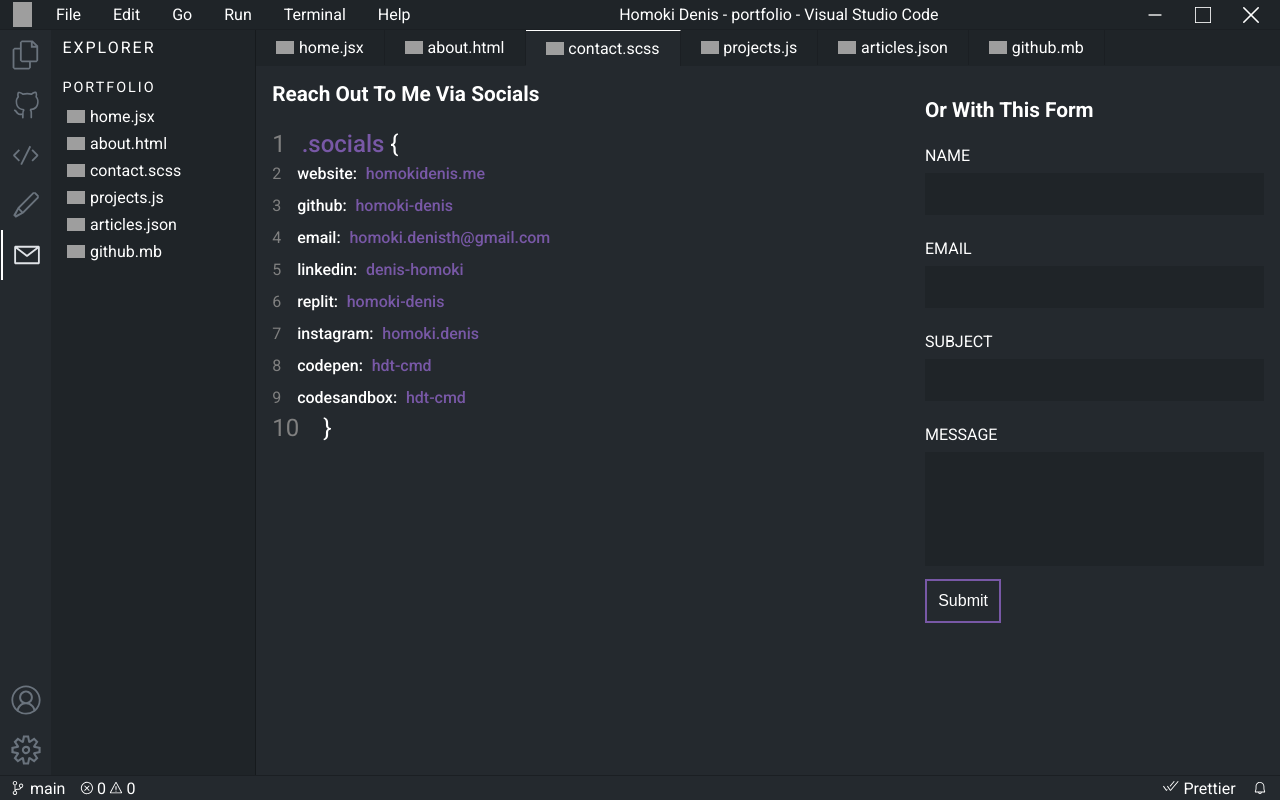
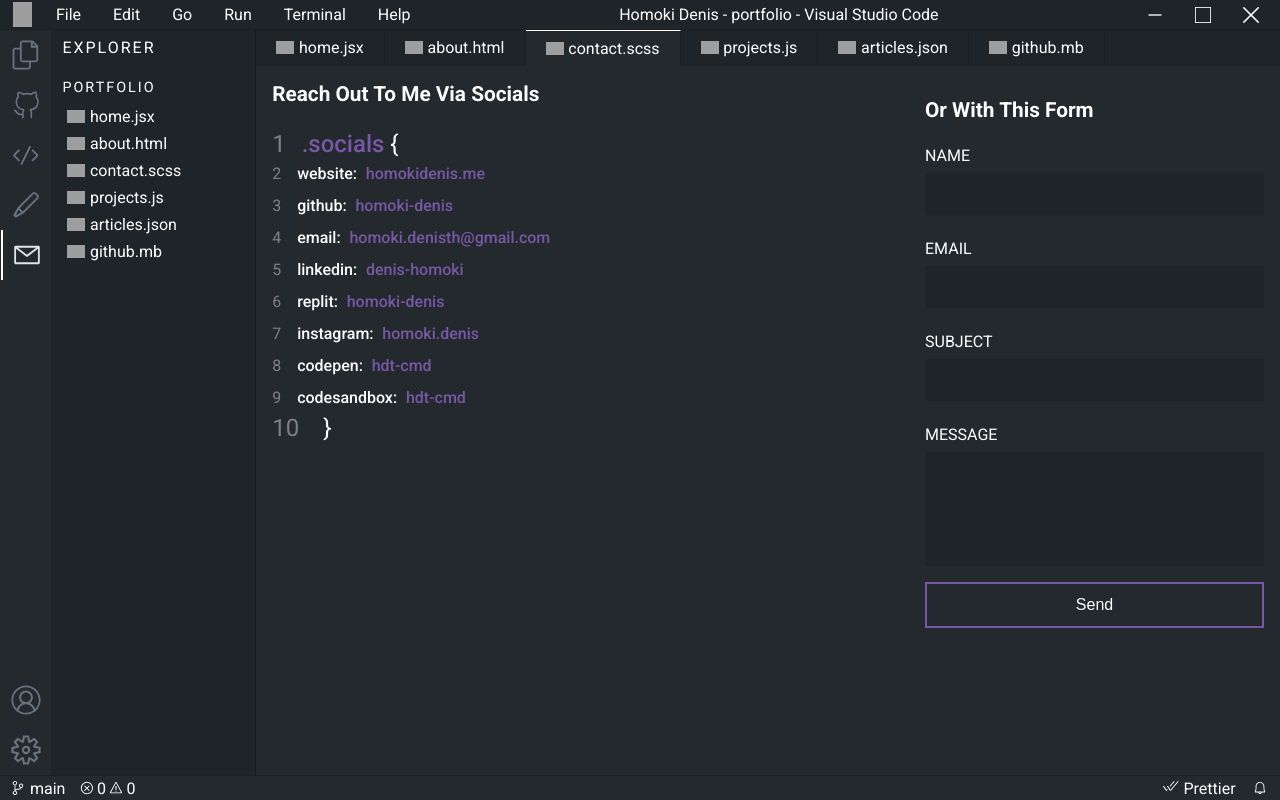
Before and after one commit to homoki-denis/Portfolio, a React (Vite) app: page /contact in a window 1280 px wide. Built offline with nearby package versions, Linux system fonts and the light colour scheme; grey boxes are pictures that could not be loaded.

Commit message:
added contact form

```diff
--- a/package.json
+++ b/package.json
@@ -12,6 +12,7 @@
     "@fortawesome/fontawesome-svg-core": "^6.1.2",
     "@fortawesome/free-solid-svg-icons": "^6.1.2",
     "@fortawesome/react-fontawesome": "^0.2.0",
+    "emailjs-com": "^3.2.0",
     "react": "^18.2.0",
     "react-dom": "^18.2.0",
     "react-router-dom": "^6.3.0",
--- a/src/pages/Articles.jsx
+++ b/src/pages/Articles.jsx
@@ -4,7 +4,7 @@
 function Articles() {
   const cards = card.map((item) => {
     return (
-      <a href={item.link}>
+      <a target="_blank" href={item.link}>
         <div className="article-card">
           <img src={item.img_card} alt="img" />
           <h2 className="article-header">{item.card_title}</h2>
--- a/src/pages/Contact.jsx
+++ b/src/pages/Contact.jsx
@@ -1,6 +1,30 @@
-import React from "react";
+import React, { useRef } from "react";
+import emailjs from "emailjs-com";
 
 function Contact() {
+  const form = useRef();
+
+  const sendEmail = (e) => {
+    e.preventDefault();
+
+    emailjs
+      .sendForm(
+        "service_vqsdrfd",
+        "template_1fblirf",
+        form.current,
+        "jxpw2CnPUiYiDcEPV"
+      )
+      .then(
+        (result) => {
+          console.log(result.text);
+        },
+        (error) => {
+          console.log(error.text);
+        }
+      );
+    e.target.reset();
+  };
+
   return (
     <div className="contact">
       <div className="contact-container">
@@ -24,14 +48,14 @@
             </p>
             <p className="contact-line">
               github:{" "}
-              <a href="https://github.com/homoki-denis">
+              <a href="https://github.com/homoki-denis" target="_blank">
                 {" "}
                 <span className="contact-name">homoki-denis</span>
               </a>{" "}
             </p>
             <p className="contact-line">
               email:{" "}
-              <a href="mailto:homoki.denisth@gmail.com">
+              <a href="mailto:homoki.denisth@gmail.com" target="_blank">
                 {" "}
                 <span className="contact-name">homoki.denisth@gmail.com</span>
               </a>{" "}
@@ -39,14 +63,17 @@
 
             <p className="contact-line">
               linkedin:{" "}
-              <a href="https://www.linkedin.com/in/denis-homoki-941180223/">
+              <a
+                href="https://www.linkedin.com/in/denis-homoki-941180223/"
+                target="_blank"
+              >
                 {" "}
                 <span className="contact-name">denis-homoki</span>
               </a>{" "}
             </p>
             <p className="contact-line">
               replit:{" "}
-              <a href="https://replit.com/@homoki-denis">
+              <a href="https://replit.com/@homoki-denis" target="_blank">
                 {" "}
                 <span className="contact-name">homoki-denis</span>
               </a>{" "}
@@ -54,21 +81,21 @@
 
             <p className="contact-line">
               instagram:{" "}
-              <a href="https://www.instagram.com/homoki.denis/">
+              <a href="https://www.instagram.com/homoki.denis/" target="_blank">
                 {" "}
                 <span className="contact-name">homoki.denis</span>
               </a>{" "}
             </p>
             <p className="contact-line">
               codepen:{" "}
-              <a href="https://codepen.io/hdt-cmd">
+              <a href="https://codepen.io/hdt-cmd" target="_blank">
                 {" "}
                 <span className="contact-name">hdt-cmd</span>
               </a>{" "}
             </p>
             <p className="contact-line">
               codesandbox:{" "}
-              <a href="https://codesandbox.io/u/hdt-cmd">
+              <a href="https://codesandbox.io/u/hdt-cmd" target="_blank">
                 {" "}
                 <span className="contact-name">hdt-cmd</span>
               </a>{" "}
@@ -80,24 +107,28 @@
           <div>
             <h1>Or With This Form</h1>
           </div>
-          <form className="form-container">
+          <form ref={form} onSubmit={sendEmail} className="form-container">
             <div className="form-header">
               <div>
                 <p>NAME</p>
-                <input type="text" className="mg-l" />
+                <input type="text" className="mg-l" name="name" />
               </div>
               <div>
                 <p>EMAIL</p>
-                <input type="email" />
+                <input type="email" name="email" />
               </div>
             </div>
             <div className="form-footer">
               <p>SUBJECT</p>
-              <input type="text" />
+              <input type="text" name="subject" />
               <p>MESSAGE</p>
-              <textarea name="" id="" cols="30" rows="5"></textarea>
+              <textarea id="" cols="30" rows="5" name="message"></textarea>
             </div>
-            <button className="secondary-button">Submit</button>
+            <input
+              type="submit"
+              value="Send"
+              className="secondary-button contact-btn"
+            />
           </form>
         </div>
       </div>
--- a/src/pages/Github.jsx
+++ b/src/pages/Github.jsx
@@ -9,7 +9,7 @@
         <div className="github-card-subtitle">{item.card_desc}</div>
       </div>
       <div className="github-links">
-        <a href={item.source_code}>
+        <a href={item.source_code} target="_blank">
           <svg
             width="20"
             height="20"
@@ -21,7 +21,7 @@
             <path d="M21.035 5.257c.91 1.092 1.364 2.366 1.364 3.822 0 5.277-3.002 6.824-5.823 7.279.364.637.455 1.365.455 2.093v3.73c0 .455-.273.728-.637.728a.718.718 0 01-.728-.728v-3.73a2.497 2.497 0 00-.728-2.093l.455-1.183c2.821-.364 5.733-1.274 5.733-6.187 0-1.183-.455-2.275-1.274-3.185l-.182-.727a4.04 4.04 0 00.09-2.73c-.454.09-1.364.273-2.91 1.365l-.547.09a13.307 13.307 0 00-6.55 0l-.547-.09C7.57 2.71 6.66 2.437 6.204 2.437c-.273.91-.273 1.91.09 2.73l-.181.727c-.91.91-1.365 2.093-1.365 3.185 0 4.822 2.73 5.823 5.732 6.187l.364 1.183c-.546.546-.819 1.274-.728 2.002v3.821a.718.718 0 01-.728.728.718.718 0 01-.728-.728V20.18c-3.002.637-4.185-.91-5.095-2.092-.455-.546-.819-1.001-1.274-1.092-.09-.091-.364-.455-.273-.819.091-.364.455-.637.82-.455.91.182 1.455.91 2 1.547.82 1.092 1.639 2.092 4.095 1.547v-.364c-.09-.728.091-1.456.455-2.093-2.73-.546-5.914-2.093-5.914-7.279 0-1.456.455-2.73 1.365-3.822-.273-1.273-.182-2.638.273-3.73l.455-.364C5.749 1.073 7.023.8 9.66 2.437a13.673 13.673 0 016.642 0C18.851.708 20.216.98 20.398 1.072l.455.364c.455 1.274.546 2.548.182 3.821z"></path>
           </svg>
         </a>
-        <a href={item.live_demo}>
+        <a href={item.live_demo} target="_blank">
           <svg
             aria-hidden="true"
             viewBox="0 0 16 16"
--- a/src/pages/Home.jsx
+++ b/src/pages/Home.jsx
@@ -14,7 +14,9 @@
           <Link to="projects">
             <button className="primary-button">View Work</button>
           </Link>
-          <button className="secondary-button">Contact Me</button>
+          <Link to="contact">
+            <button className="secondary-button">Contact Me</button>
+          </Link>
         </div>
       </div>
 
--- a/src/pages/Projects.jsx
+++ b/src/pages/Projects.jsx
@@ -16,11 +16,11 @@
           ))}
         </div>
         <div className="card-footer">
-          <a href={item.source_code}>
+          <a href={item.source_code} target="_blank">
             {" "}
             <button className="source-code">Source Code</button>
           </a>
-          <a href={item.live_demo}>
+          <a href={item.live_demo} target="_blank">
             {" "}
             <button className="live-demo">Live Demo</button>
           </a>
--- a/src/styles/_contact.scss
+++ b/src/styles/_contact.scss
@@ -140,3 +140,7 @@
     }
   }
 }
+
+.contact-btn {
+  margin-top: 1rem;
+}
```
Also changed, not shown: 1 other file (tests, documents, lock files or other folders).
